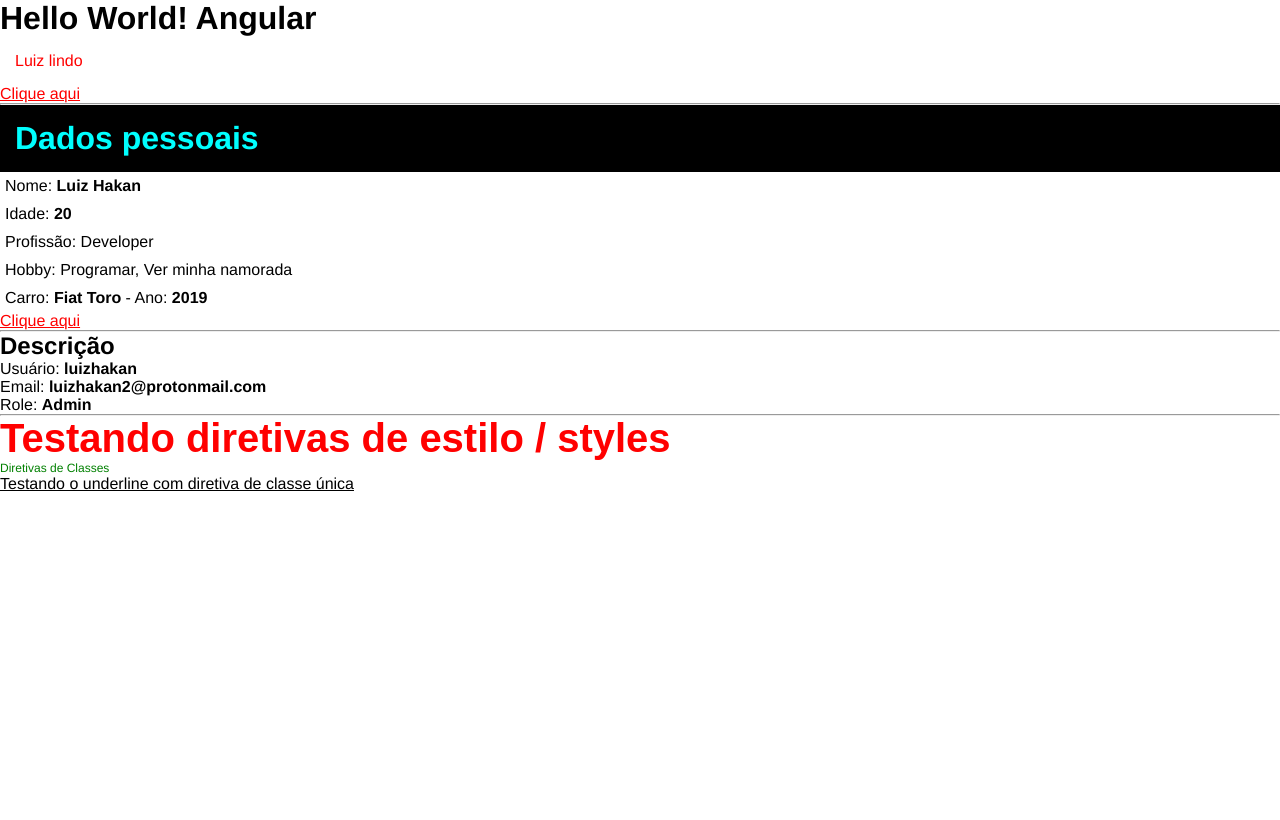
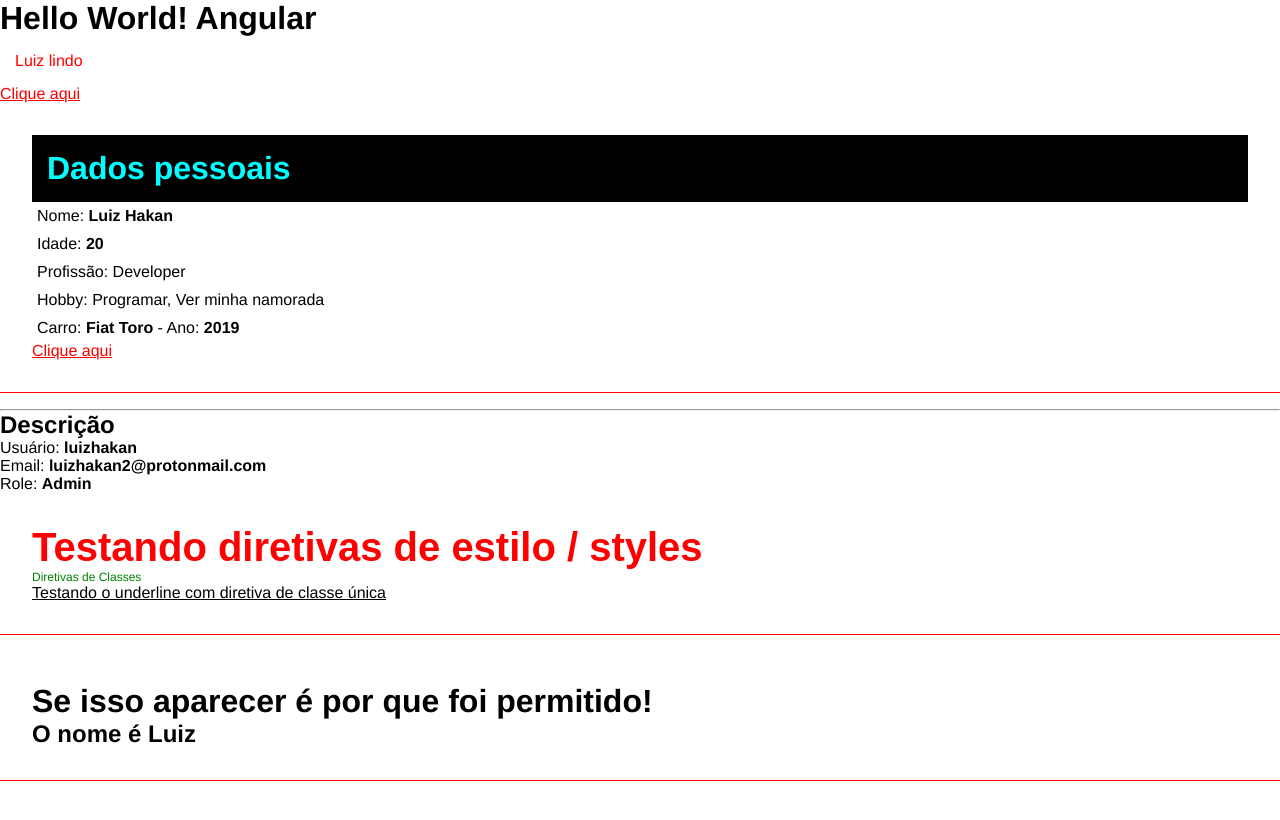
Before and after one commit to luizhakan/angular, an Angular app in the folder hello-world/: page / in a window 1280 px wide. Shown: the top 820 px of the page. Built offline with nearby package versions, Linux system fonts and the light colour scheme.

Commit message:
renderização condicionar em angular

```diff
--- a/hello-world/src/app/app.component.html
+++ b/hello-world/src/app/app.component.html
@@ -6,3 +6,4 @@
 <app-first-component></app-first-component>
 <app-parent-data [name]="userName" [userData]="userData"></app-parent-data>
 <app-directives></app-directives>
+<app-if-render></app-if-render>
--- a/hello-world/src/app/app.module.ts
+++ b/hello-world/src/app/app.module.ts
@@ -6,13 +6,15 @@
 import { FirstComponentComponent } from './components/first-component/first-component.component';
 import { ParentDataComponent } from './components/parent-data/parent-data.component';
 import { DirectivesComponent } from './components/directives/directives.component';
+import { IfRenderComponent } from './components/if-render/if-render.component';
 
 @NgModule({
   declarations: [
     AppComponent,
     FirstComponentComponent,
     ParentDataComponent,
-    DirectivesComponent
+    DirectivesComponent,
+    IfRenderComponent
   ],
   imports: [
     BrowserModule,
--- a/hello-world/src/app/components/directives/directives.component.html
+++ b/hello-world/src/app/components/directives/directives.component.html
@@ -1,6 +1,9 @@
-<hr>
-<h2 [ngStyle]="{ 'font-size': size + 'px', 'font-family': font, color: color }">
-  Testando diretivas de estilo / styles
-</h2>
-<p [ngClass]="classes">Diretivas de Classes</p>
-<p ngClass="underline">Testando o underline com diretiva de classe única</p>
+<div class="class">
+  <h2
+    [ngStyle]="{ 'font-size': size + 'px', 'font-family': font, color: color }"
+  >
+    Testando diretivas de estilo / styles
+  </h2>
+  <p [ngClass]="classes">Diretivas de Classes</p>
+  <p ngClass="underline">Testando o underline com diretiva de classe única</p>
+</div>
--- a/hello-world/src/app/components/first-component/first-component.component.html
+++ b/hello-world/src/app/components/first-component/first-component.component.html
@@ -1,6 +1,5 @@
-<hr>
+<div class="class">
   <h1 class="title">Dados pessoais</h1>
-
   <p>
     Nome: <strong>{{ name }}</strong>
   </p>
@@ -10,7 +9,9 @@
   <p>Profissão: {{ job }}</p>
   <p>Hobby: {{ hobbies }}</p>
   <p>
-  Carro: <strong>{{ car.name }}</strong> - Ano: <strong>{{ car.year }}</strong>
+    Carro: <strong>{{ car.name }}</strong> - Ano:
+    <strong>{{ car.year }}</strong>
   </p>
 
   <div><a href="#">Clique aqui</a></div>
+</div>
--- /dev/null
+++ b/hello-world/src/app/components/if-render/if-render.component.html
@@ -0,0 +1,9 @@
+<div class="class">
+  <div *ngIf="canShow">
+    <h1>Se isso aparecer é por que foi permitido!</h1>
+  </div>
+  <h2 *ngIf="name === 'Luiz'; else nameNotFound">O nome é {{ name }}</h2>
+  <ng-template #nameNotFound>
+    <h2>Nome não encontrado!</h2>
+  </ng-template>
+</div>
--- /dev/null
+++ b/hello-world/src/app/components/if-render/if-render.component.ts
@@ -0,0 +1,11 @@
+import { Component } from '@angular/core';
+
+@Component({
+  selector: 'app-if-render',
+  templateUrl: './if-render.component.html',
+  styleUrls: ['./if-render.component.css']
+})
+export class IfRenderComponent {
+  canShow: boolean = true ;
+  name: string = 'Luiz';
+}
--- a/hello-world/src/styles.css
+++ b/hello-world/src/styles.css
@@ -11,3 +11,13 @@
 a:hover {
   color: blue;
 }
+
+body {
+  padding-bottom: 500px;
+}
+
+.class {
+  border-bottom: 1px solid red;
+  padding: 2em;
+  margin-bottom: 1em;
+}
```
Also changed, not shown: hello-world/src/app/components/if-render/if-render.component.css (added), 1 other file (tests, documents, lock files or other folders). Lines whose indentation alone changed are shown as unchanged.
